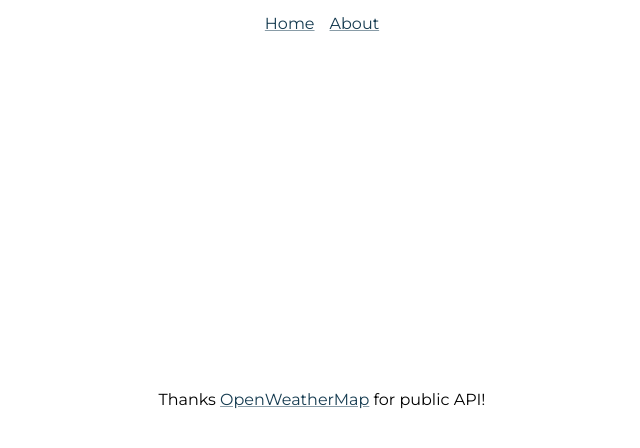
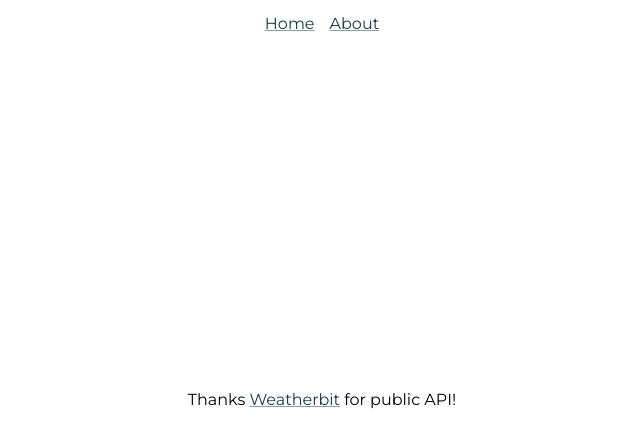
Before and after one commit to oxyyyyy/vue-weather, a Vue app: page /about in a window 1280 px wide. Shown: the top 448 px of the page, without its empty margins (318-958 px from the left). Built offline with nearby package versions, Linux system fonts and the light colour scheme.

Commit message:
UPD: minor

```diff
--- a/public/index.html
+++ b/public/index.html
@@ -5,7 +5,7 @@
     <meta http-equiv="X-UA-Compatible" content="IE=edge">
     <meta name="viewport" content="width=device-width,initial-scale=1.0">
     <link rel="icon" href="<%= BASE_URL %>favicon.ico">
-    <title>vue-test</title>
+    <title>Vue Weather</title>
   </head>
   <body>
     <noscript>
--- a/src/views/About.vue
+++ b/src/views/About.vue
@@ -1,6 +1,6 @@
 <template>
   <div class="about">
-    <p>Thanks <a href="https://openweathermap.org/">OpenWeatherMap</a> for public API!</p>
+    <p>Thanks <a href="https://www.weatherbit.io/">Weatherbit</a> for public API!</p>
   </div>
 </template>
 
```
Also changed, not shown: 1 other file (tests, documents, lock files or other folders).
